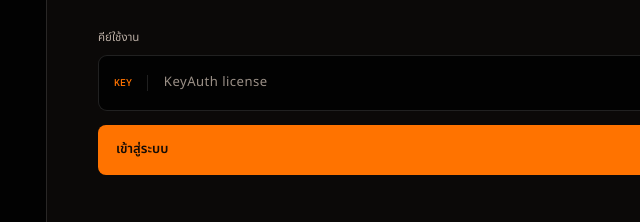
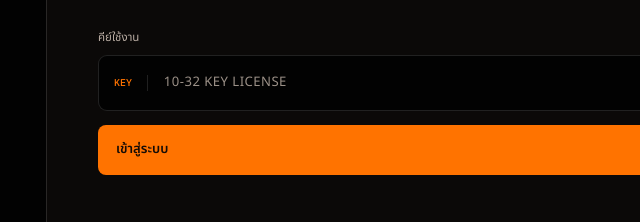
Before and after one commit to helpjejaeiei-alt/Streamer, a website: page control-center/public/index.html in a window 1280 px wide. Shown: the part 365-587 px from the top of the page, 343-983 px from the left. Drawn offline with Linux system fonts and the light colour scheme; no server answers.

Commit message:
Update license key placeholder

```diff
--- a/control-center/public/index.html
+++ b/control-center/public/index.html
@@ -34,7 +34,7 @@
       <p data-i18n="verifyHelp">ใช้ KeyAuth key เดียวกับโปรแกรม streamer+</p>
       <form id="login-form">
         <label for="license" data-i18n="license">คีย์ใช้งาน</label>
-        <div class="key-field"><span>KEY</span><input id="license" type="password" autocomplete="off" maxlength="256" required placeholder="KeyAuth license"></div>
+        <div class="key-field"><span>KEY</span><input id="license" type="password" autocomplete="off" maxlength="256" required placeholder="10-32 KEY LICENSE"></div>
         <button class="primary" id="login-button" type="submit"><span data-i18n="enter">เข้าสู่ระบบ</span><b>↗</b></button>
       </form>
       <p id="login-message" class="message" role="status"></p>
```
